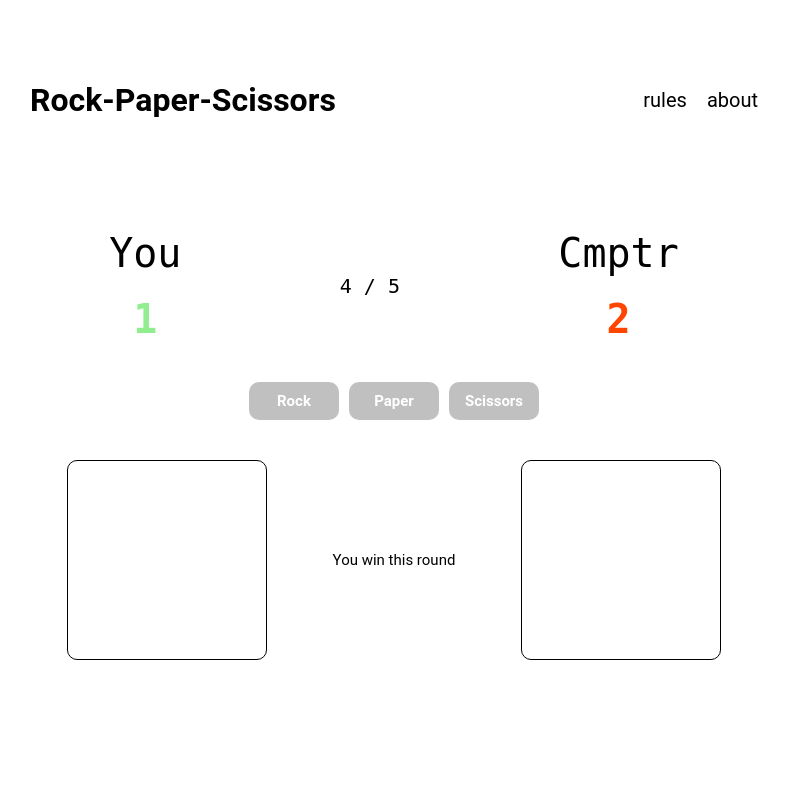
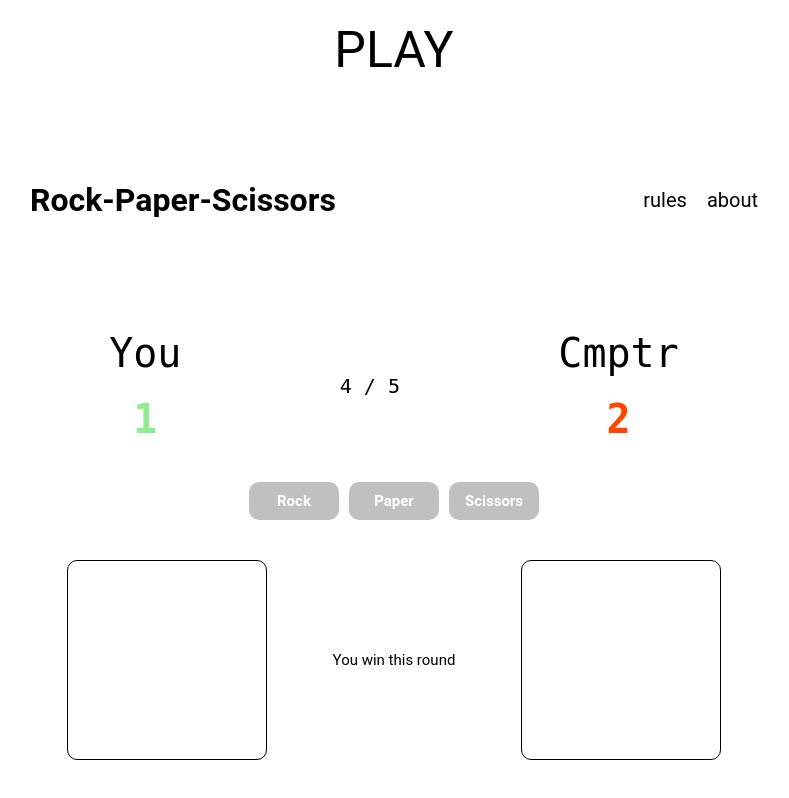
Before and after one commit to mkebiclioglu/rock-paper-scissors, a plain HTML site: page index.html in a window 1280 px wide. Shown: the whole page, without its empty margins (246-1035 px from the left). Drawn offline with Linux system fonts and the light colour scheme.

Commit message:
Added play button

```diff
--- a/index.html
+++ b/index.html
@@ -5,10 +5,11 @@
     <meta http-equiv="X-UA-Compatible" content="IE=edge">
     <meta name="viewport" content="width=device-width, initial-scale=1.0">
     <link rel="stylesheet" href="./style.css">
-    <!-- <script src="./javascript.js" defer></script> -->
+    <script src="./javascript.js" defer></script>
     <title>Rock, Paper, Scissors</title>
 </head>
 <body>
+    <a href="#" class="play-button">PLAY</a>
     <div class="container">
 
         <div class="header">
--- a/javascript.js
+++ b/javascript.js
@@ -129,4 +129,6 @@ function checkNull(input) {
 }
 
 
-game();
+
+const playButton = document.querySelector(".play-button");
+playButton.addEventListener("click", game);
--- a/style.css
+++ b/style.css
@@ -168,3 +168,13 @@ li {
 .platform__results > div {
     font-size: 1.5rem;
 }
+
+/* To test the game, delete after development */
+.play-button {
+    color: black;
+    display: flex;
+    justify-content: center;
+    align-items: center;
+    height: 10rem;
+    font-size: 5rem;
+}
```
